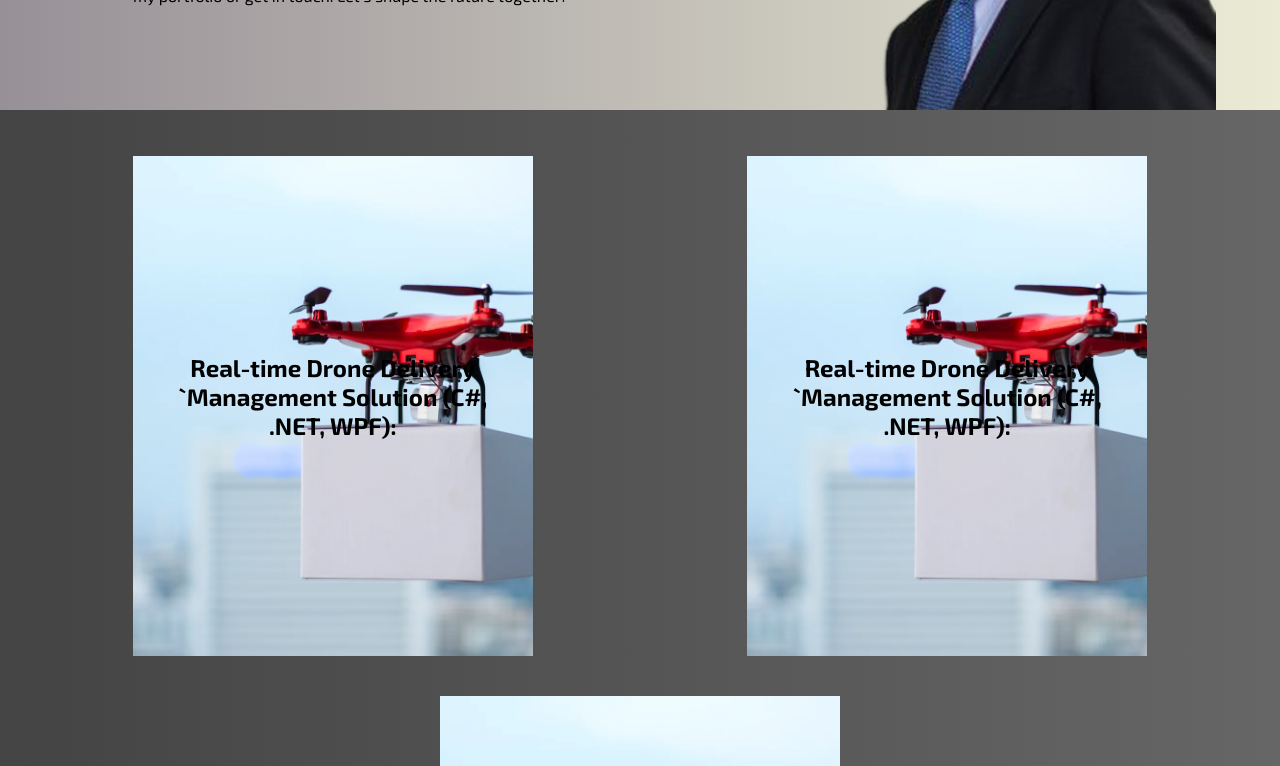
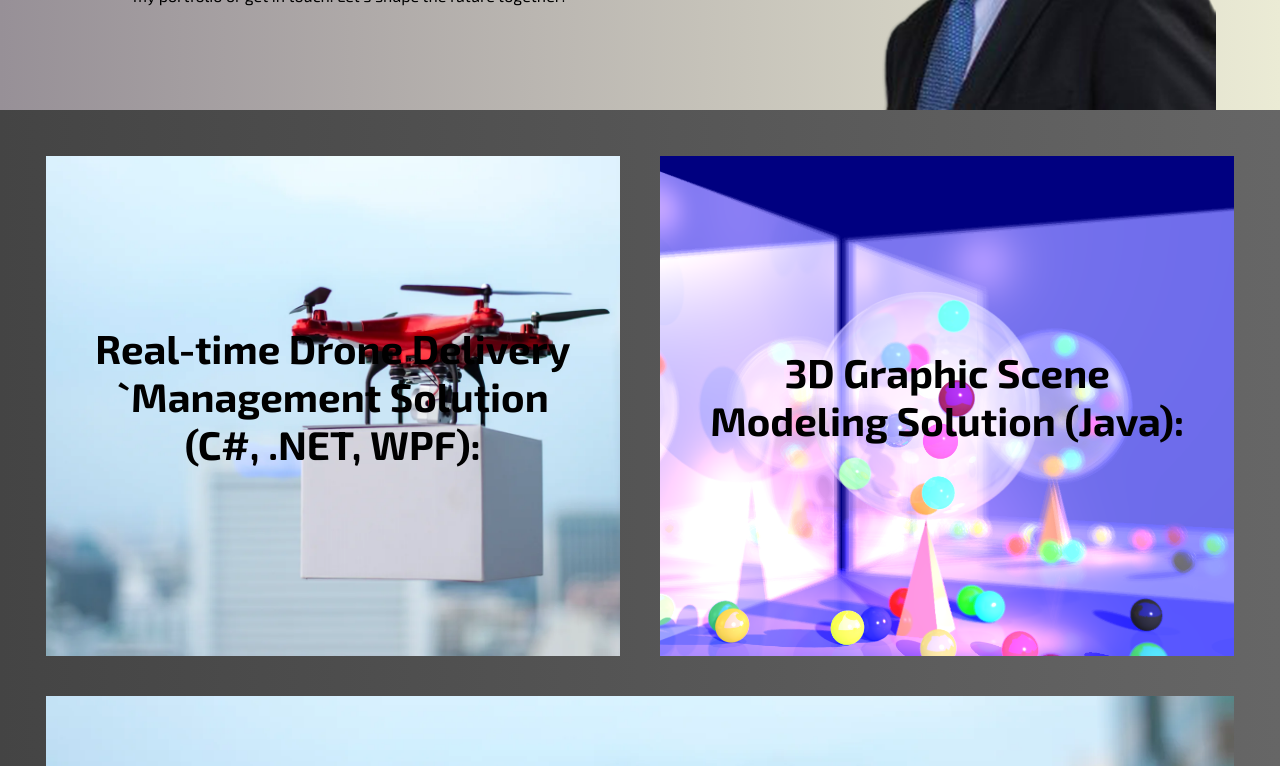
Before and after one commit to jshlomov/my-resume, a React (Create React App) app: page / in a window 1280 px wide. Shown: the part 620-1386 px from the top of the page. Built offline with nearby package versions, Linux system fonts and the light colour scheme.

Commit message:
projects step 2

```diff
--- a/src/Components/myProjects/ProjectCard.css
+++ b/src/Components/myProjects/ProjectCard.css
@@ -2,15 +2,16 @@
   padding: 20px;
   height: 500px;
   position: relative;
-  min-width: 400px;
-  max-width: 700px;
+  /* min-width: 500px; */
+  flex-basis: 550px;
+  flex-grow: 1;
 }
 
 .ProCardContainer .bgImage {
+  width: 100%;
   height: 100%;
   background-position: center;
   background-size: cover;
-  /* position: absolute; */
 }
 
 .ProCardContainer .ProCardTextContainer {
@@ -25,11 +26,15 @@
 
 .ProCardContainer .ProCardTextContainer h2 {
   padding-bottom: 20px;
+  font-size: 40px;
 }
 
 .ProCardContainer .ProCardTextContainer p {
   display: none;
+  font-size: 20px;
 }
+
+/* hover types */
 
 .ProCardContainer:hover .bgImage {
   filter: blur(8px);
@@ -38,3 +43,7 @@
 .ProCardContainer:hover p {
   display: block;
 }
+
+.ProCardContainer:hover h2 {
+    font-size: 28px;
+}
--- a/src/Components/myProjects/Projects.jsx
+++ b/src/Components/myProjects/Projects.jsx
@@ -2,6 +2,8 @@ import React from "react";
 import "./Projects.css";
 import ProjectCard from "./ProjectCard";
 import DroneImg from "../../imgs/ProjectsImgs/drone2.png";
+import Pro2Img from "../../imgs/ProjectsImgs/project2.png";
+
 
 function Projects() {
   return (
@@ -17,13 +19,13 @@ function Projects() {
       />
 
       <ProjectCard
-        title="Real-time Drone Delivery `Management Solution (C#, .NET, WPF):"
-        description="Developed a real-time delivery system management solution using the three-layer model
-        architecture.
-        Implemented a user interface for Windows systems (WPF) and utilized language tools.
-        Incorporated important programming principles like SOLID, Design Patterns, OOP &
-        OOD, multithreading, and version control with GitHub."
-        image={DroneImg}
+        title="3D Graphic Scene Modeling Solution (Java):"
+        description="Designed and implemented a solution for creating and modeling virtual 3D graphic scenes with realistic lighting effects.
+        Covered concepts such as light sources, rays, reflections, transparencies, and other
+        advanced rendering techniques.
+        Incorporated principles of software engineering, OOP & OOD, Design Patterns, SOLID,
+        and Test-driven Development (TDD)."
+        image={Pro2Img}
       />
 
       <ProjectCard
```
Also changed, not shown: src/imgs/ProjectsImgs/project2.png (added).
